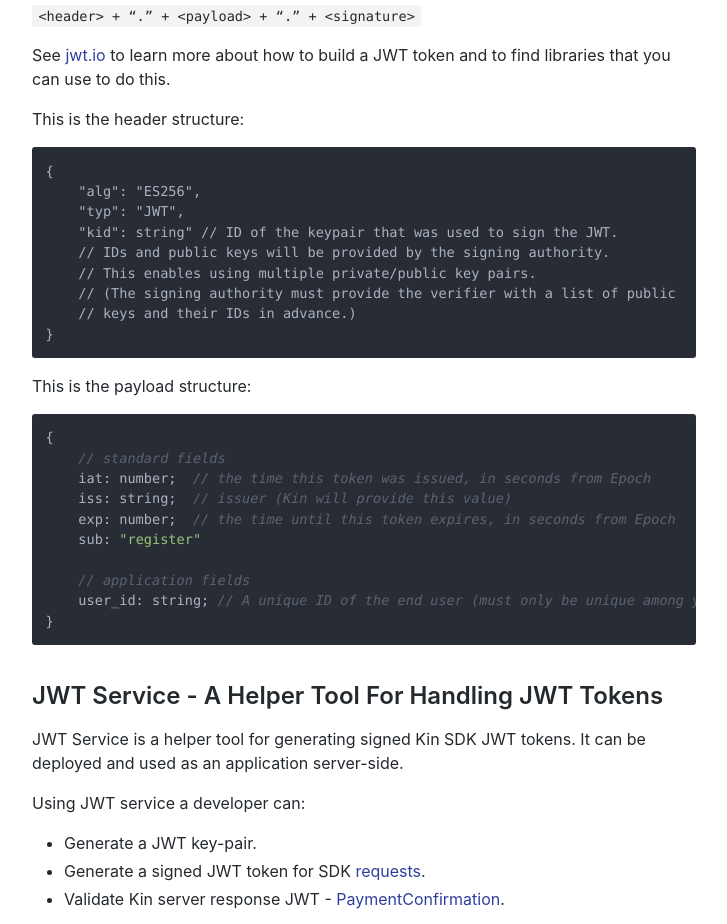
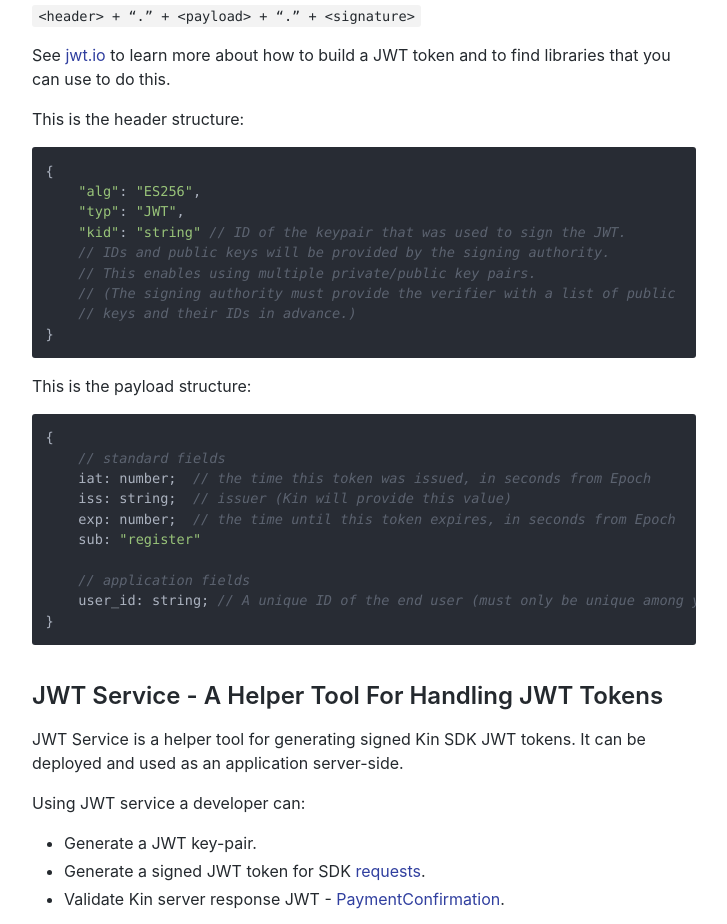
Before and after one commit to kinecosystem/kin-ecosystem-sdk-docs, a plain HTML site: page docs/jwt.html in a window 1280 px wide. Shown: the part 1525-2449 px from the top of the page, without its empty margins (276-1003 px from the left). Drawn offline with nearby package versions, Linux system fonts and the light colour scheme.

Commit message:
Deploy website
Deploy website version based on fa984b6cd4b8c018c52c2d220b66df79c4250c54

```diff
--- a/docs/jwt.html
+++ b/docs/jwt.html
@@ -61,13 +61,13 @@
 <p>See <a href="https://jwt.io">jwt.io</a> to learn more about how to build a JWT token and to find libraries that you can use to do this.</p>
 <p>This is the header structure:</p>
 <pre><code class="hljs css language-js">{
-    "alg": "ES256",
-    "typ": "JWT",
-    "kid": string" // ID of the keypair that was used to sign the JWT.
-    // IDs and public keys will be provided by the signing authority.
-    // This enables using multiple private/public key pairs.
-    // (The signing authority must provide the verifier with a list of public
-    // keys and their IDs in advance.)
+    <span class="hljs-string">"alg"</span>: <span class="hljs-string">"ES256"</span>,
+    <span class="hljs-string">"typ"</span>: <span class="hljs-string">"JWT"</span>,
+    <span class="hljs-string">"kid"</span>: <span class="hljs-string">"string"</span> <span class="hljs-comment">// ID of the keypair that was used to sign the JWT. </span>
+    <span class="hljs-comment">// IDs and public keys will be provided by the signing authority. </span>
+    <span class="hljs-comment">// This enables using multiple private/public key pairs. </span>
+    <span class="hljs-comment">// (The signing authority must provide the verifier with a list of public </span>
+    <span class="hljs-comment">// keys and their IDs in advance.)</span>
 }
 </code></pre>
 <p>This is the payload structure:</p>
```
Also changed, not shown: docs/intro.html (+2 -2 lines).
